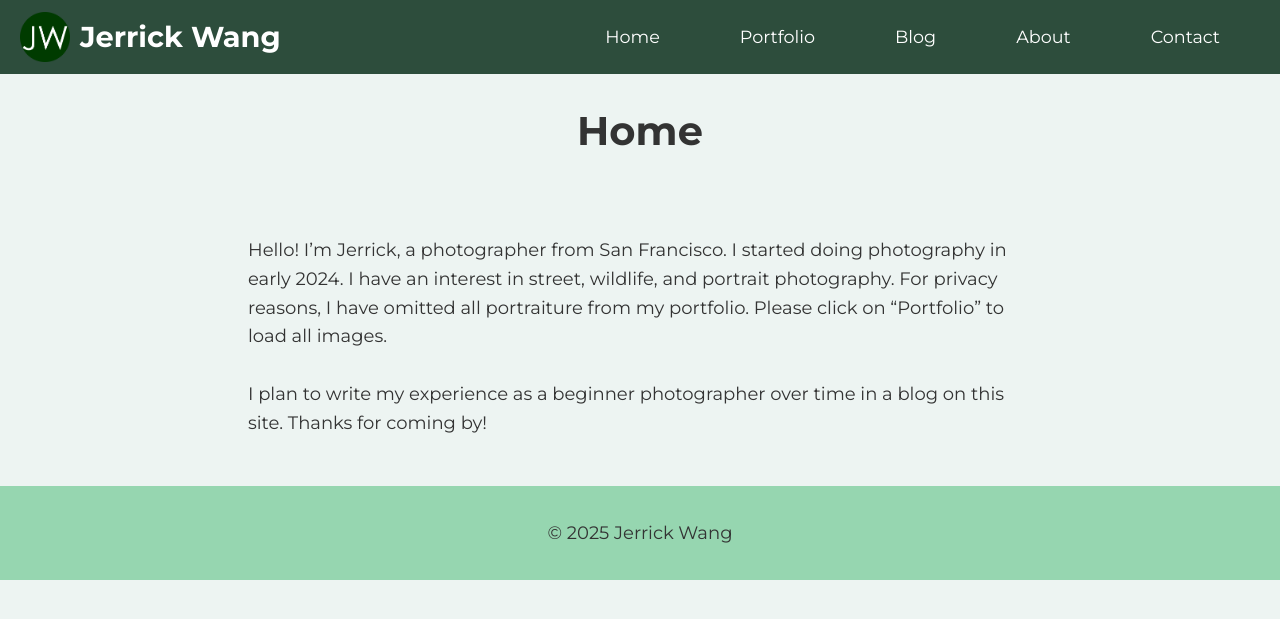
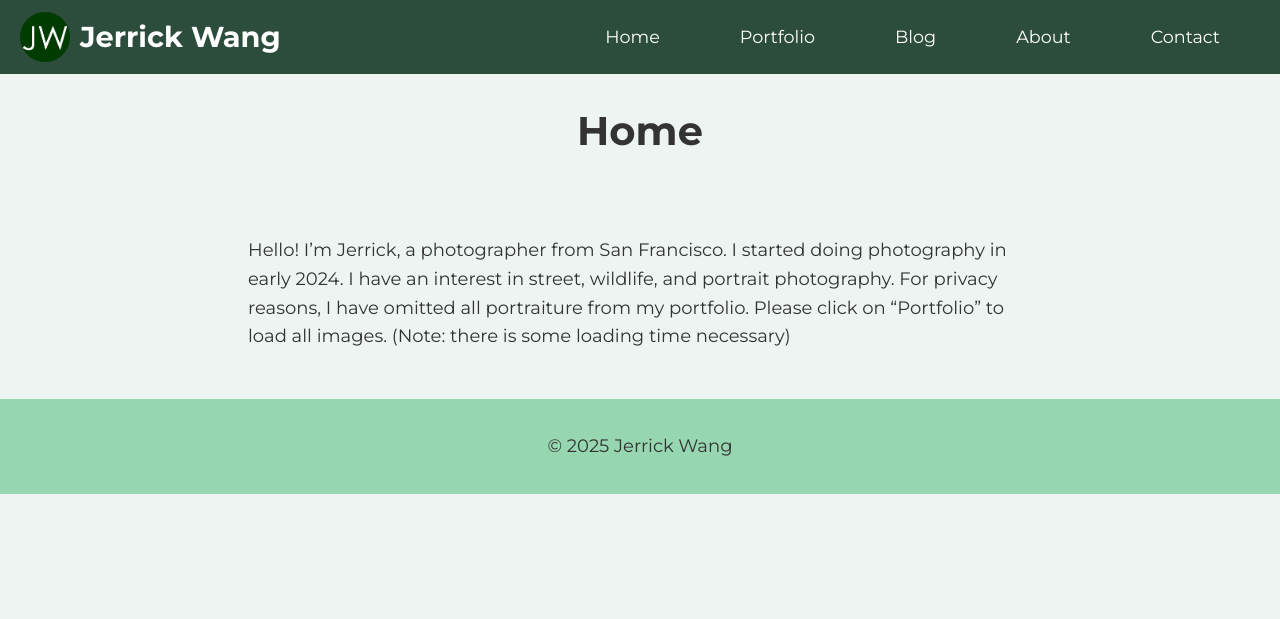
Before and after one commit to jerrickwang/jerrickwang.github.io, a Jekyll site: the page built from index.md, in a window 1280 px wide. Shown: the top 619 px of the page. Built offline with Jekyll 4.4.1, drawn with Linux system fonts in a browser that asks for light colours.

Commit message:
Update index.md

```diff
--- a/index.md
+++ b/index.md
@@ -3,5 +3,4 @@ layout: default
 title: Home
 permalink: /
 ---
-Hello! I'm Jerrick, a photographer from San Francisco. I started doing photography in early 2024. I have an interest in street, wildlife, and portrait photography. For privacy reasons, I have omitted all portraiture from my portfolio. Please click on "Portfolio" to load all images. <br><br>
-I plan to write my experience as a beginner photographer over time in a blog on this site. Thanks for coming by!
+Hello! I'm Jerrick, a photographer from San Francisco. I started doing photography in early 2024. I have an interest in street, wildlife, and portrait photography. For privacy reasons, I have omitted all portraiture from my portfolio. Please click on "Portfolio" to load all images. (Note: there is some loading time necessary)
```
